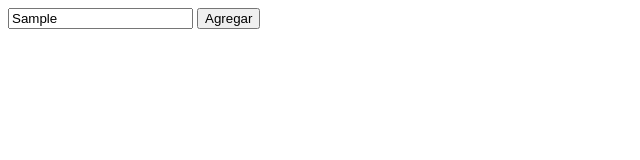
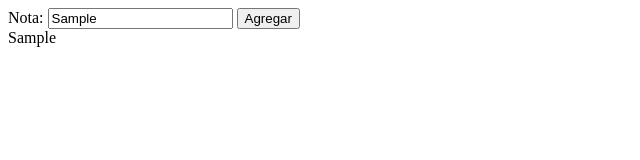
Before and after one commit to abdccassiano/-javascript-curso-completo-profesional, a plain HTML site: page localstore.html in a window 1280 px wide. Both pictures are taken after typing "Sample" into the empty fields and a click on the button "Agregar". Shown: the whole page, without its empty margins (0-640 px from the left). Drawn offline with Linux system fonts and the light colour scheme.

Commit message:
Curso JavaScript: se agrego el documento .gitignore y se trabajo con LocalStorage básico ABD

```diff
--- a/localstore.html
+++ b/localstore.html
@@ -7,8 +7,10 @@
     <title>LocalStore</title>
 </head>
 <body>
-    <input type="text" />
-    <button>Agregar</button>
+    Nota: <input type="text" id="txtNota" />
+    <button id="btnAgregar">Agregar</button>
+    <div id="divNotas"></div>
+
     <script src="scriptLocalStore.js"></script>
 </body>
 </html>
--- a/scriptLocalStore.js
+++ b/scriptLocalStore.js
@@ -1,5 +1,29 @@
 window.onload = iniciar;
 
 function iniciar() {
+    //Botón Agregar escucha el clic
+    var btnAgregar = document.getElementById("btnAgregar");
+    btnAgregar.addEventListener("click", clickBtnAgregar);
+
+    // Renderiza las notas
+    mostrarNotas();
+}
+
+function clickBtnAgregar() {
+    // Traemos al txtNotas
+    var txtNota = document.getElementById("txtNota");
+
+    //Queda asignado al localStorage
+    localStorage.nota = txtNota.value;
+
+    mostrarNotas();
+}
+
+function mostrarNotas() {
+
+    // Trae el div notas
+    var divNotas = document.getElementById("divNotas");
+    // Le asigna las notas desde el localStorage
+    divNotas.innerHTML = localStorage.nota;
 
 }
```
Also changed, not shown: 1 other file.
